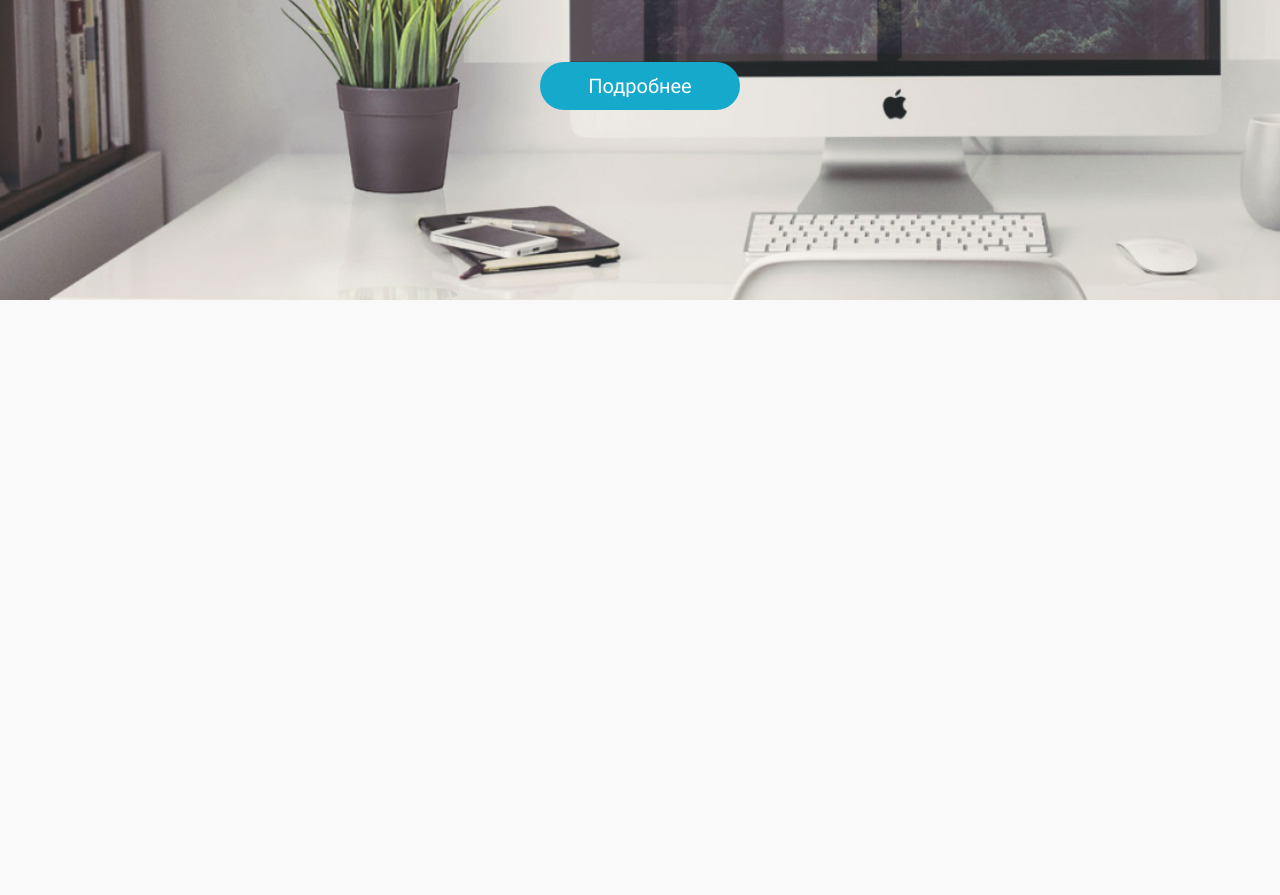
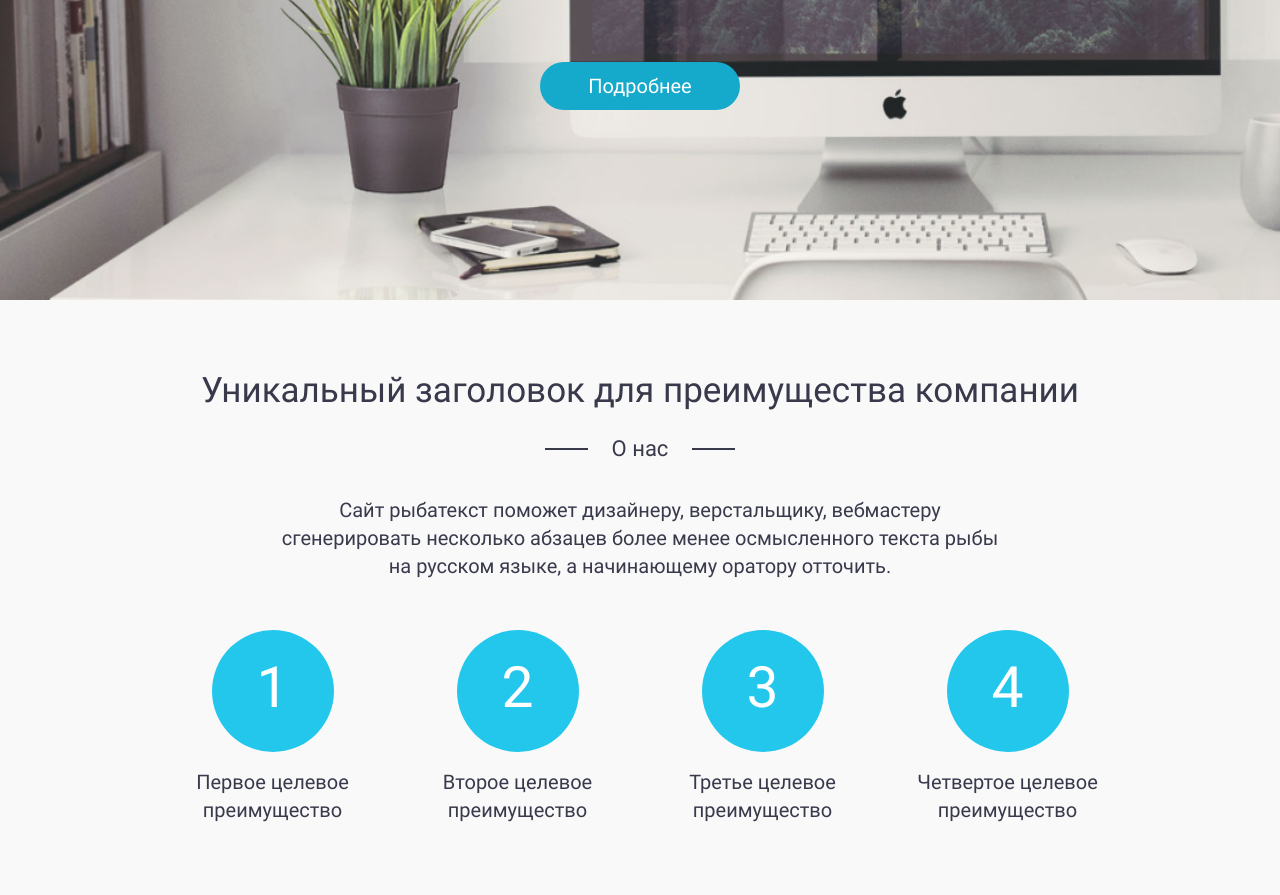
Before and after one commit to Nebazzz/homework, a plain HTML site: page index.html in a window 1280 px wide. Shown: the part 540-1435 px from the top of the page. Before the commit the page ends 840 px from the top, so only its background shows below. Drawn offline with Linux system fonts and the light colour scheme; a web font is replaced by a local one.

Commit message:
advantages done

```diff
--- /dev/null
+++ b/css/advantages.css
@@ -0,0 +1,98 @@
+.container {
+  display: flex;
+  flex-direction: column;
+  max-width: 1260px;
+  padding: 70px 30px 70px;
+  margin: 0 auto;
+}
+
+.advantages__title {
+  display: block;
+  margin: 0 auto 25px;
+  font-weight: 700;
+  font-size: 35px;
+  color: var(--main-color);
+  text-align: center;
+}
+
+.advantages__subtitle {
+  display: flex;
+  align-items: center;
+  position: relative;
+  margin: 0 0 35px;
+  font-weight: 500;
+  font-size: 22px;
+  color: var(--main-color);
+  text-align: center;
+  align-self: center;
+}
+
+.advantages__subtitle::before {
+  position: absolute;
+  content: "";
+  background-color: var(--main-color);
+  width: 43px;
+  height: 2px;
+  left: 80px;
+}
+
+.advantages__subtitle::after {
+  position: absolute;
+  content: "";
+  background-color: var(--main-color);
+  width: 43px;
+  height: 2px;
+  right: 80px;
+}
+
+.advantages__text {
+  display: block;
+  max-width: 724px;
+  margin-bottom: 50px;
+  color: var(--main-color);
+  line-height: 140.6%;
+  text-align: center;
+  align-self: center;
+}
+
+.advantages__list {
+  display: flex;
+  justify-content: center;
+  gap: 50px;
+  counter-reset: count 0;
+}
+
+.advantages__items {
+  position: relative;
+  display: flex;
+  flex-direction: column;
+  gap: 16px;
+  width: 195px;
+  height: 195px;
+}
+
+.advantages__items::after {
+  position: absolute;
+  align-self: center;
+  content: counter(count);
+  counter-increment: count;
+  font-size: 57px;
+  font-weight: 500;
+  line-height: 1;
+  transform: translateY(50%);
+}
+
+.advantages__items-ring {
+  width: 122px;
+  height: 122px;
+  border-radius: 50%;
+  background-color: var(--style-color);
+  align-self: center;
+}
+
+.advantages__items-text {
+  font-weight: 500;
+  color: var(--main-color);
+  line-height: 140.6%;
+  text-align: center;
+}
--- a/css/header.css
+++ b/css/header.css
@@ -1,9 +1,9 @@
 .header__container {
   position: relative;
   z-index: -1;
-  max-width: 1600px;
+  max-width: 1660px;
   margin: 0 auto;
-  padding: 0 0 70px;
+  padding: 0 30px 70px;
   background-image: url("../images/stag-office-mockup.jpg");
   background-repeat: no-repeat;
   background-size: cover;
@@ -23,14 +23,14 @@
   display: flex;
   width: 68px;
   height: 68px;
-  background-color: #15a9cb;
+  background-color: var(--style-color);
   border-radius: 50%;
   justify-content: center;
     align-items: center;
 }
 
 .header__navigation-logo-text {
-  color: #FFFFFF;
+  color: var(--main-color);
   font-family: "Pacifico", sans-serif;
   font-size: 25.16px;
 }
@@ -86,7 +86,7 @@
   align-items: center;
   width: 200px;
   height: 48px;
-  background-color: #15a9cb;
+  background-color: var(--style-color);
   border-radius: 50px;
 }
 
--- /dev/null
+++ b/css/var.css
@@ -0,0 +1,10 @@
+:root {
+  --main-color: #FFFFFF;
+  --style-color: #15A9CB;
+}
+
+
+.advantages {
+  --main-color: #383A4C;
+  --style-color: #23C7EC;
+}
--- a/index.css
+++ b/index.css
@@ -1,3 +1,5 @@
 @import url("css/style.css");
 @import url("css/normalize.css");
 @import url("css/header.css");
+@import url("css/advantages.css");
+@import url("css/var.css");
--- a/index.html
+++ b/index.html
@@ -32,7 +32,41 @@
         </div>
     </div>
   </header>
-  <main></main>
+  <main>
+    <section class="advantages">
+      <div class="container">
+        <h2 class="advantages__title">Уникальный заголовок для преимущества компании</h2>
+        <h3 class="advantages__subtitle">О нас</h3>
+        <p class="advantages__text">Сайт рыбатекст поможет дизайнеру, верстальщику, вебмастеру сгенерировать несколько абзацев более менее осмысленного текста рыбы на русском языке, а начинающему оратору отточить.</p>
+        <ul class="advantages__list">
+          <li class="advantages__items">
+            <div class="advantages__items-ring">
+            </div>
+            <p class="advantages__items-text">Первое целевое преимущество
+            </p>
+          </li>
+          <li class="advantages__items">
+            <div class="advantages__items-ring">
+            </div>
+            <p class="advantages__items-text">Второе целевое преимущество
+            </p>
+          </li>
+          <li class="advantages__items">
+            <div class="advantages__items-ring">
+            </div>
+            <p class="advantages__items-text">Третье целевое преимущество
+            </p>
+          </li>
+          <li class="advantages__items">
+            <div class="advantages__items-ring">
+            </div>
+            <p class="advantages__items-text">Четвертое целевое преимущество
+            </p>
+          </li>
+        </ul>
+      </div>
+    </section>
+  </main>
   <footer></footer>
 </body>
 </html>
```
